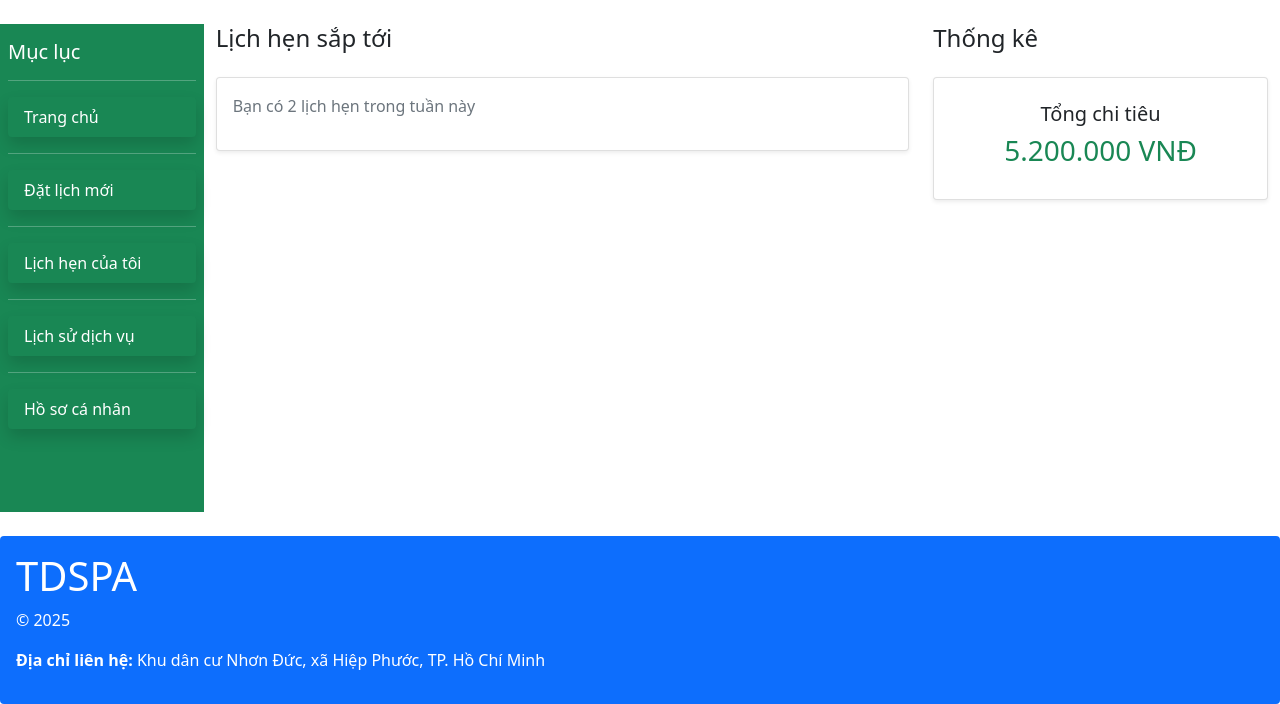
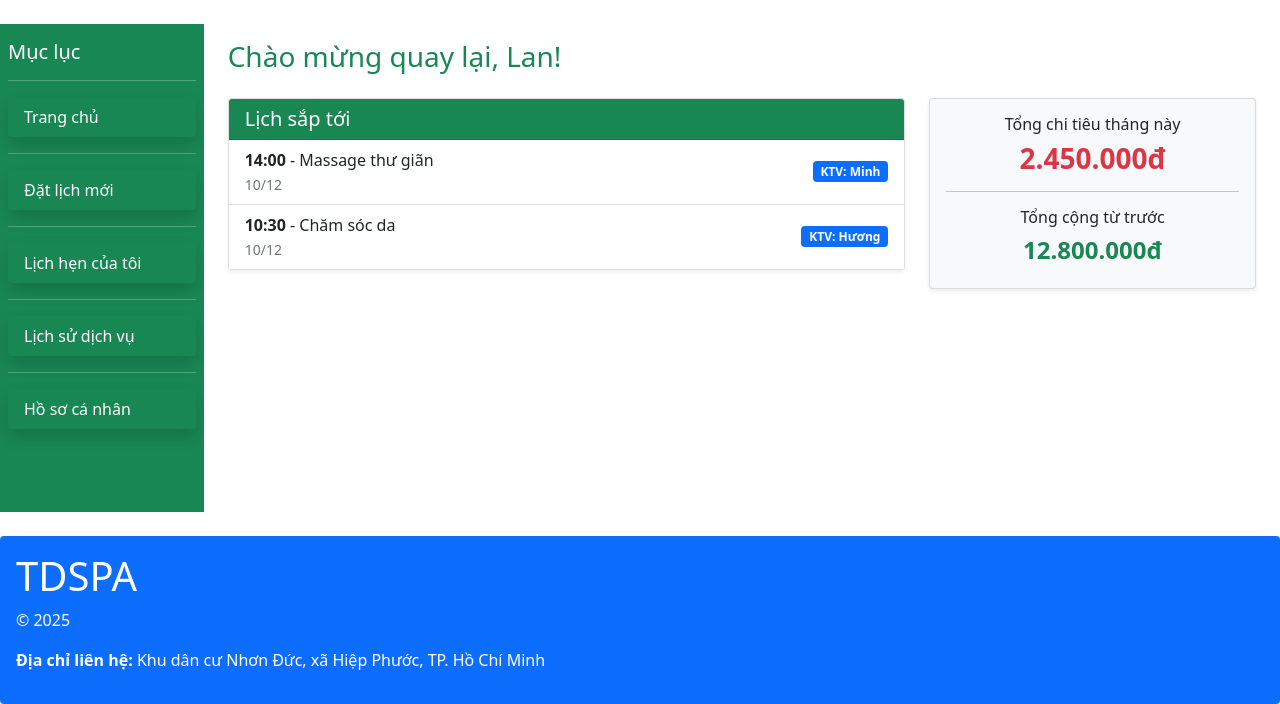
Before and after one commit to Oliver-Bennet/SpaManagement, a Flask app: page /customer/ in a window 1280 px wide. Shown: the part 96-800 px from the top of the page. Run offline with Flask 3, Linux system fonts and the light colour scheme; the visitor is signed in with stand-in values (Sample User, id 1).

Commit message:
add customer

```diff
--- a/SpaManagement/spaapp/data/menu.json
+++ b/SpaManagement/spaapp/data/menu.json
@@ -22,7 +22,7 @@
 
   "5": [
     {"url": "/customer/", "text": "Trang chủ"},
-    {"url": "/customer/book/", "text": "Đặt lịch mới"},
+    {"url": "/customer/book", "text": "Đặt lịch mới"},
     {"url": "/customer/appointments", "text": "Lịch hẹn của tôi"},
     {"url": "/customer/history", "text": "Lịch sử dịch vụ"},
     {"url": "/customer/profile", "text": "Hồ sơ cá nhân"}
--- a/SpaManagement/spaapp/index.py
+++ b/SpaManagement/spaapp/index.py
@@ -19,6 +19,31 @@ def customer_home():
     # print(menu)
     # print(UserRole.CUSTOMER.value)
     return render_template("customerLayout/index.html", menu=menu)
+
+@app.route("/customer/profile")
+def customer_profile():
+    menu = dao.load_menu(UserRole.CUSTOMER.value)
+    return render_template("customerLayout/profile.html", menu=menu)
+
+@app.route("/customer/book")
+def customer_book():
+    menu = dao.load_menu(UserRole.CUSTOMER.value)
+    date = request.args.get("date")
+    time = request.args.get("time")
+    services = Service.query.filter(Service.active == True).all()
+    return render_template("receptionistLayout/book.html", date=date, time=time, services=services, menu=menu)
+
+
+@app.route("/customer/history")
+def customer_history():
+    menu = dao.load_menu(UserRole.CUSTOMER.value)
+    return render_template("customerLayout/history.html", menu=menu)
+
+@app.route("/customer/appointments")
+def customer_appointments():
+    menu = dao.load_menu(UserRole.CUSTOMER.value)
+    return render_template("customerLayout/appointments.html", menu=menu)
+
 
 @app.route("/receptionist/")
 def receptionist_home():
--- a/SpaManagement/spaapp/templates/customerLayout/index.html
+++ b/SpaManagement/spaapp/templates/customerLayout/index.html
@@ -1,22 +1,49 @@
 {% extends "layout/base.html" %}
-{% block title %}Trang khách hàng{% endblock %}
+{% block title %}Dashboard{% endblock %}
 
 {% block content %}
-<div class="row">
-    <div class="col-md-8">
-        <h4 class="mb-4">Lịch hẹn sắp tới</h4>
-        <div class="card shadow-sm">
-            <div class="card-body">
-                <!-- Table hoặc card danh sách lịch -->
-                <p class="text-muted">Bạn có 2 lịch hẹn trong tuần này</p>
+<div class="container-fluid">
+    <h3 class="mt-3 text-success">Chào mừng quay lại, Lan!</h3>
+
+    <div class="row mt-4">
+        <!-- Lịch sắp tới -->
+        <div class="col-lg-8">
+            <div class="card shadow-sm">
+                <div class="card-header bg-success text-white">
+                    <h5 class="mb-0">Lịch sắp tới</h5>
+                </div>
+                <div class="card-body p-0">
+                    <ul class="list-group list-group-flush">
+                        <li class="list-group-item d-flex justify-content-between align-items-center">
+                            <div>
+                                <strong>14:00</strong> - Massage thư giãn<br>
+                                <small class="text-muted">10/12</small>
+                            </div>
+                            <span class="badge bg-primary">KTV: Minh</span>
+                        </li>
+                        <li class="list-group-item d-flex justify-content-between align-items-center">
+                            <div>
+                                <strong>10:30</strong> - Chăm sóc da<br>
+                                <small class="text-muted">10/12</small>
+                            </div>
+                            <span class="badge bg-primary">KTV: Hương</span>
+                        </li>
+                    </ul>
+                </div>
             </div>
         </div>
-    </div>
-    <div class="col-md-4">
-        <h4 class="mb-4">Thống kê</h4>
-        <div class="card shadow-sm text-center p-4">
-            <h5>Tổng chi tiêu</h5>
-            <h3 class="text-success">5.200.000 VNĐ</h3>
+
+        <!-- Tổng chi tiêu -->
+        <div class="col-lg-4">
+            <div class="card shadow-sm text-center bg-light">
+                <div class="card-body">
+                    <h6>Tổng chi tiêu tháng này</h6>
+                    <h3 class="text-danger fw-bold">2.450.000đ</h3>
+                    <hr>
+                    <h6>Tổng cộng từ trước</h6>
+                    <h4 class="text-success fw-bold">12.800.000đ</h4>
+                </div>
+            </div>
         </div>
     </div>
 </div>
```
Also changed, not shown: SpaManagement/spaapp/templates/customerLayout/appointments.html (added, +36 -0 lines), SpaManagement/spaapp/templates/customerLayout/history.html (added, +45 -0 lines), SpaManagement/spaapp/templates/customerLayout/profile.html (added, +36 -0 lines).
